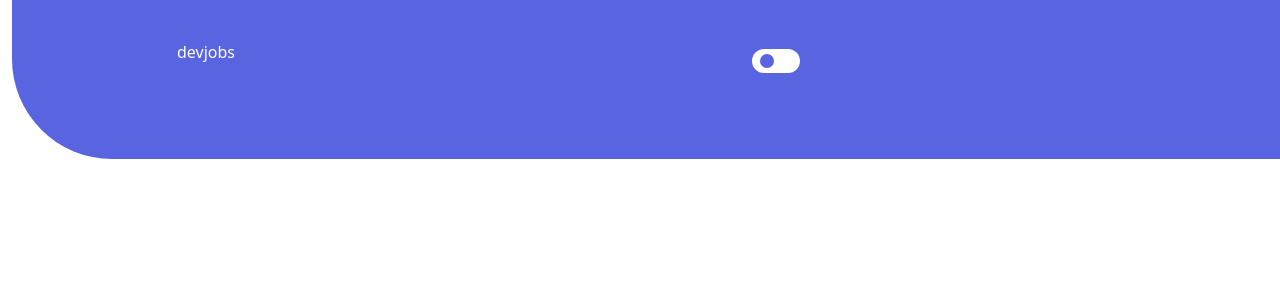
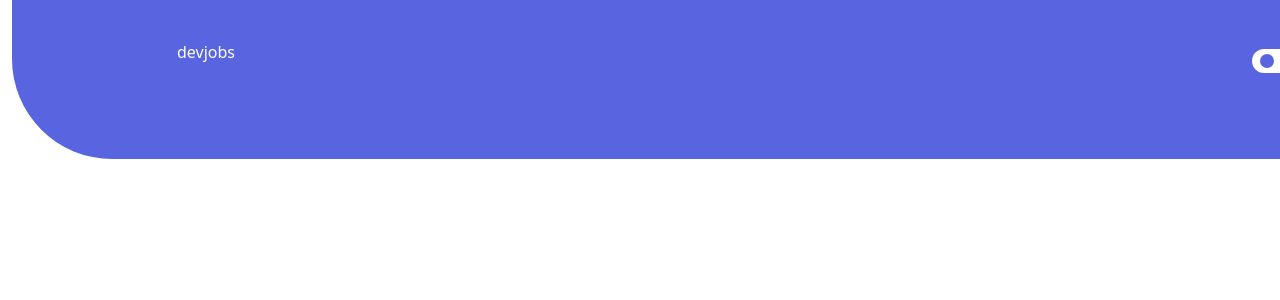
Before and after one commit to stevenAmalitech/DEVJOBS_WEB-APP, a React (Create React App) app in the folder jobs-app/: page / in a window 1280 px wide. Shown: the top 300 px of the page. Built offline with nearby package versions, Linux system fonts and the light colour scheme.

Commit message:
Toggle button aligned properly

```diff
--- a/jobs-app/src/components/Navigation.css
+++ b/jobs-app/src/components/Navigation.css
@@ -31,6 +31,7 @@ top: 44px;
     display: inline-block;
     width: 60px;
     height: 34px;
+    left: 500px;
   }
 
   /* Hide default HTML checkbox */
```
